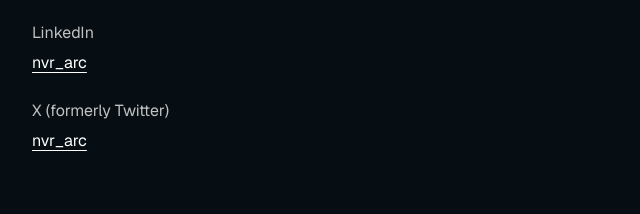
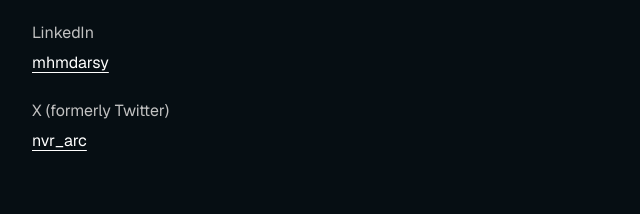
Before and after one commit to mhmmdarsy/arc-porto, an Astro site: page / in a window 1280 px wide. Shown: the part 1574-1788 px from the top of the page, 160-800 px from the left. Built offline with nearby package versions, Linux system fonts and the light colour scheme; Astro itself is replaced by a stand-in of ours.

Commit message:
update social link

```diff
--- a/src/components/sections/Social.astro
+++ b/src/components/sections/Social.astro
@@ -8,8 +8,8 @@ const socials = [
   },
   {
     platform: 'LinkedIn',
-    handle: 'nvr_arc',
-    url: 'https://linkedin.com/in/nvr-arc',
+    handle: 'mhmdarsy',
+    url: 'https://linkedin.com/in/mhmdarsy',
   },
   {
     platform: 'X (formerly Twitter)',
```
